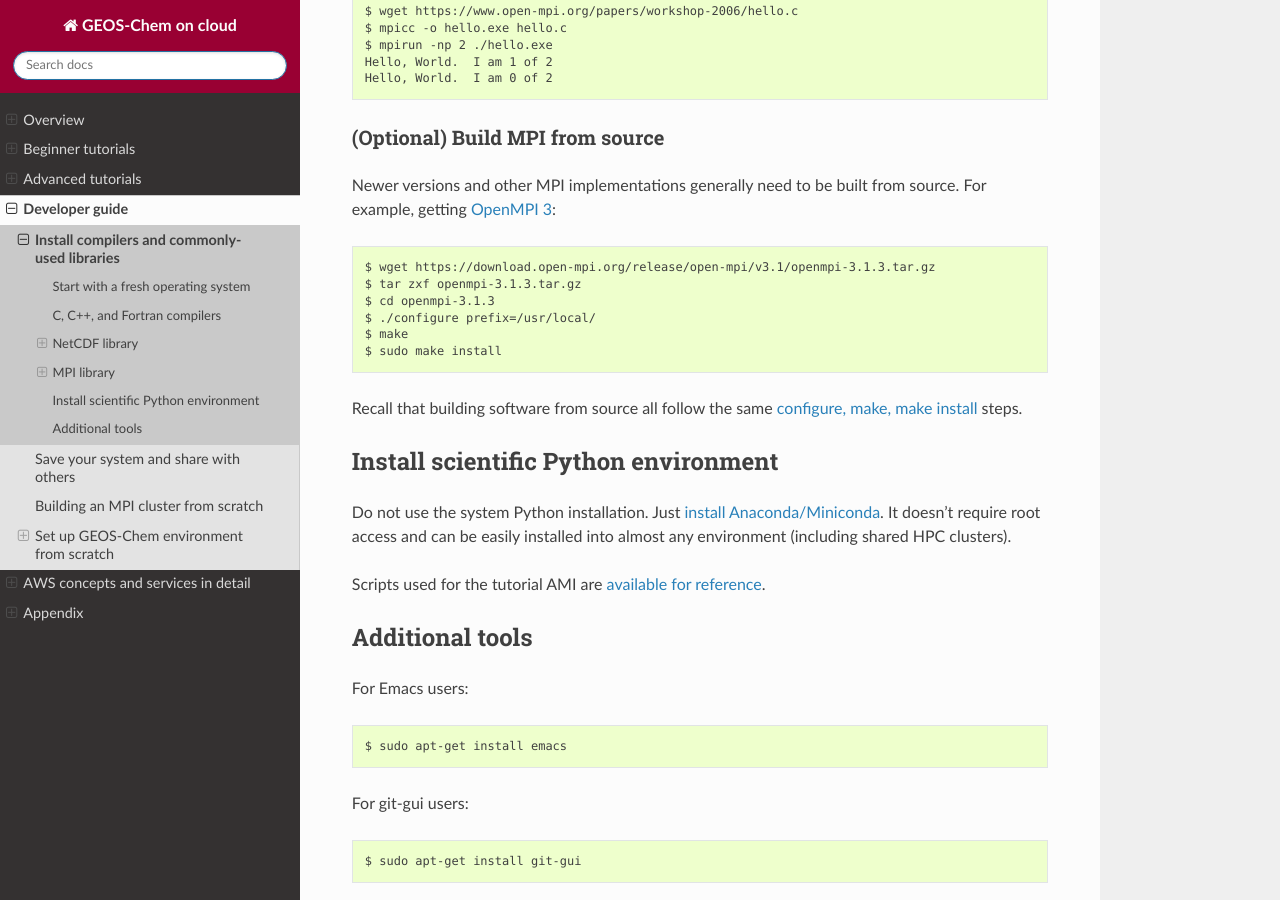
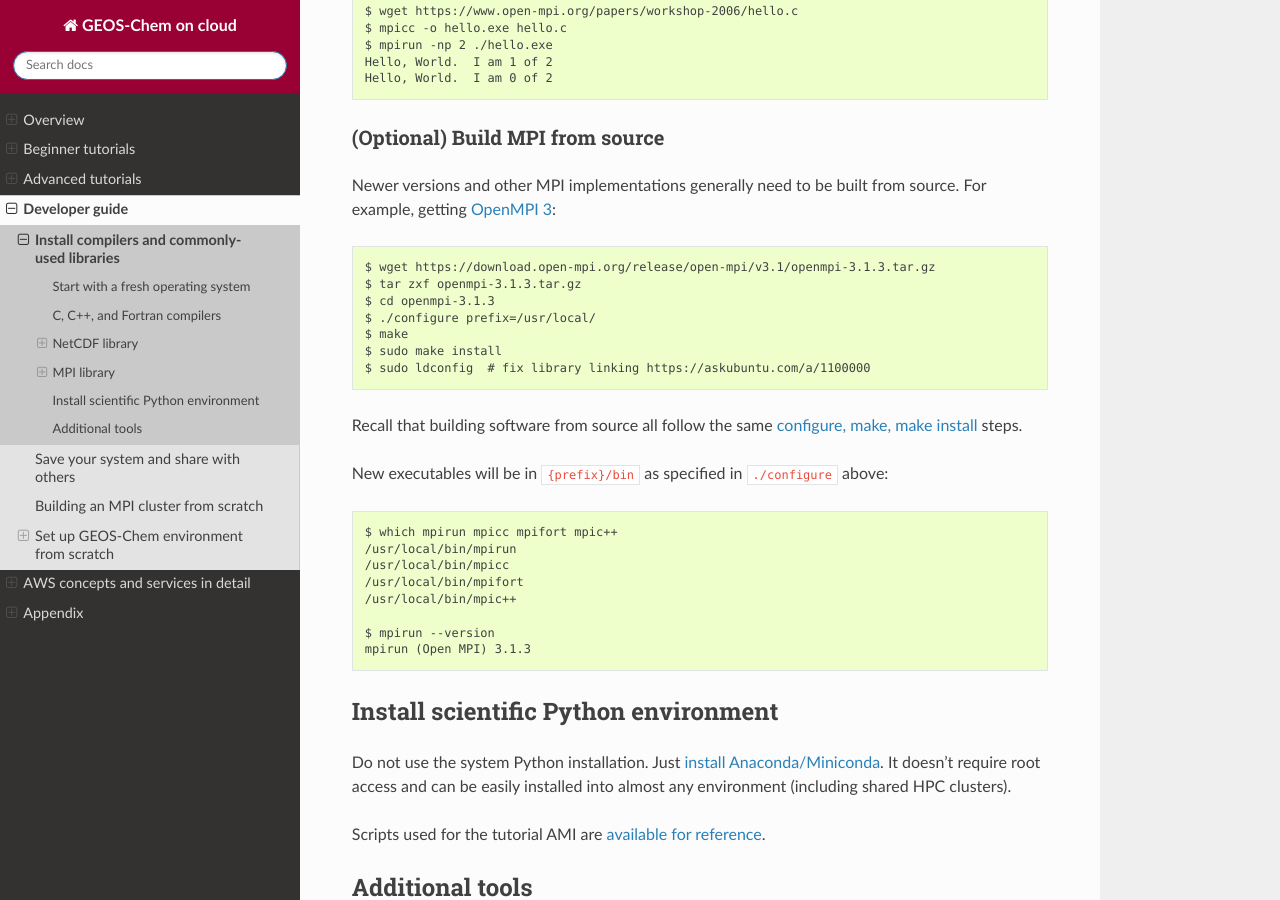
Before and after one commit to geoschem/geos-chem-cloud, a Sphinx documentation site: the page built from doc/source/chapter04_developer-guide/install-basic.rst, in a window 1280 px wide and 900 px high, scrolled down 4854 px. Built offline with Sphinx 7.4.7 and the Read the Docs theme 2.0.0, drawn with Linux system fonts in a browser that asks for light colours.

Commit message:
Show new MPI executables path

```diff
--- a/doc/source/chapter04_developer-guide/install-basic.rst
+++ b/doc/source/chapter04_developer-guide/install-basic.rst
@@ -182,8 +182,20 @@ Newer versions and other MPI implementations generally need to be built from sou
   $ ./configure prefix=/usr/local/
   $ make
   $ sudo make install
+  $ sudo ldconfig  # fix library linking https://askubuntu.com/a/1100000
 
 Recall that building software from source all follow the same `configure, make, make install <https://robots.thoughtbot.com/the-magic-behind-configure-make-make-install>`_ steps.
+
+New executables will be in ``{prefix}/bin`` as specified in ``./configure`` above::
+
+  $ which mpirun mpicc mpifort mpic++
+  /usr/local/bin/mpirun
+  /usr/local/bin/mpicc
+  /usr/local/bin/mpifort
+  /usr/local/bin/mpic++
+
+  $ mpirun --version
+  mpirun (Open MPI) 3.1.3
 
 Install scientific Python environment
 -------------------------------------
```
